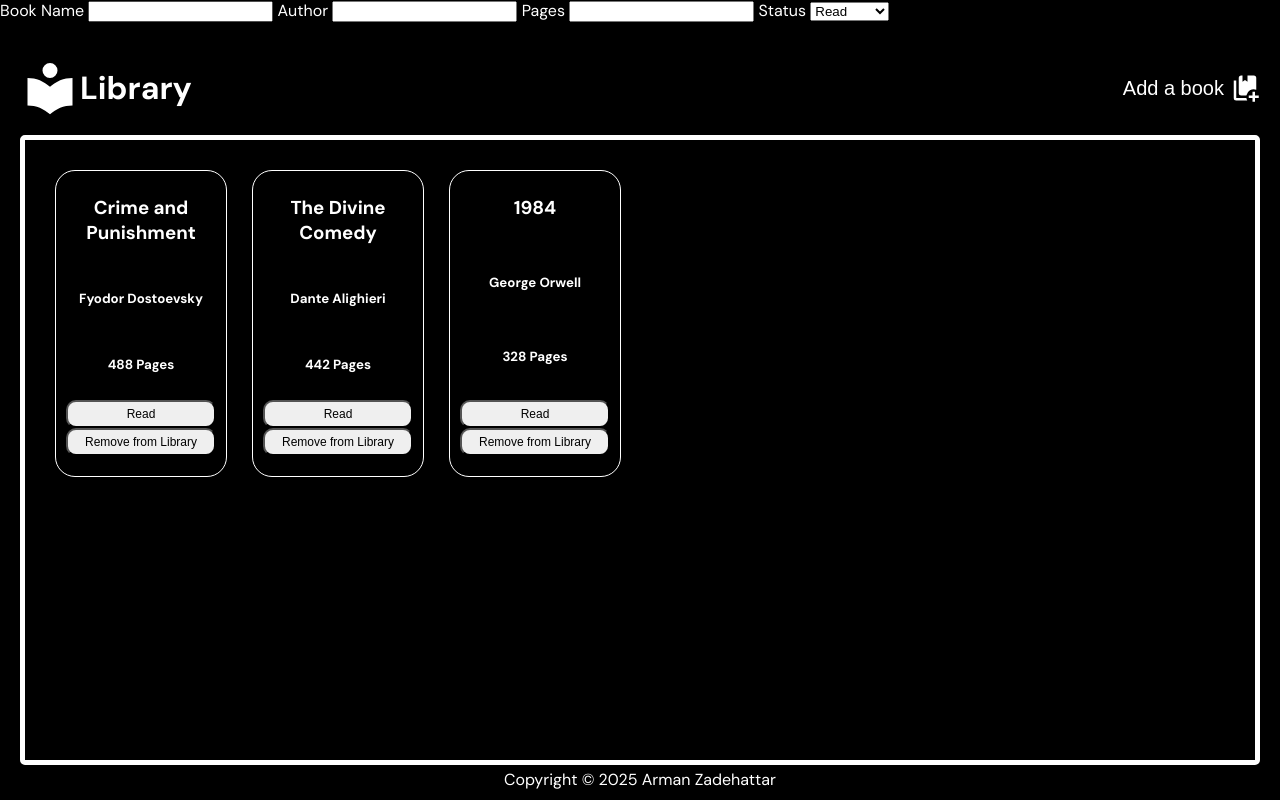
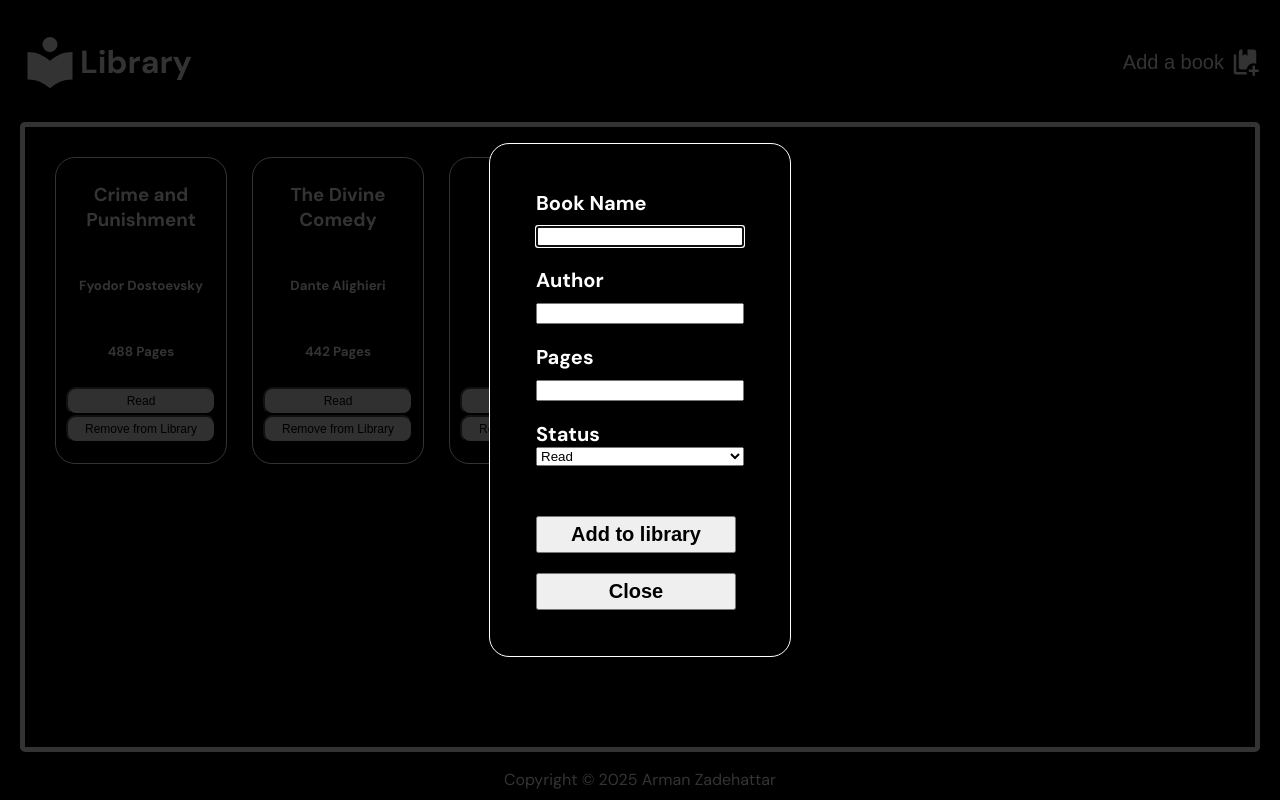
Before and after one commit to Arman-Attar/library, a plain HTML site: page index.html in a window 1280 px wide. Both pictures are taken after a click on the button "Add a book". Drawn offline with Linux system fonts and the light colour scheme.

Commit message:
added the ability to add books to the library

```diff
--- a/index.html
+++ b/index.html
@@ -12,21 +12,39 @@
 </head>
 <body>
     <dialog id="add-book-modal">
-
-    </dialog>
-    <form>
-        <label for="bookName">Book Name</label>
-        <input form="bookName" id="bookName" name="bookName">
+        <div class="modal">
+            <form class="modals" id="bookForm">
+                <div class="form-field">
+                <label for="name">Book Name</label>
+                <input id="name" name="name" required>
+            </div>
+            <div class="form-field">
                 <label for="author">Author</label>
-        <input form="author" id="author" name="author">
+                <input id="author" name="author" required>
+            </div>
+            <div class="form-field">
                 <label for="pages">Pages</label>
-        <input form="pages" id="pages" name="pages">
+                <input id="pages" name="pages" type="number" required>
+            </div>
+                <div class="form-field last-row">
                 <label for="bookRead">Status</label>
                 <select>
                     <option value="default">Read</option>
                     <option>Not Read</option>
                 </select>
+            </div>
+            <div class="form-field">
+                <input type="submit" value="Add to library" id="submit-book">
+            </div>
+            <div class="form-field">
+                <button type="button" onclick="document.getElementById('add-book-modal').close()">Close</button>
+            </div>
             </form>
+        </div>
+    </dialog>
+
+
+
         <div class="header">
             <div class="title">
                 <svg xmlns="http://www.w3.org/2000/svg" viewBox="0 0 24 24"><title>library</title><path d="M12,8A3,3 0 0,0 15,5A3,3 0 0,0 12,2A3,3 0 0,0 9,5A3,3 0 0,0 12,8M12,11.54C9.64,9.35 6.5,8 3,8V19C6.5,19 9.64,20.35 12,22.54C14.36,20.35 17.5,19 21,19V8C17.5,8 14.36,9.35 12,11.54Z" /></svg>
--- a/script.js
+++ b/script.js
@@ -20,11 +20,13 @@ function addBookToLibrary(title, author, pages, read) {
 }
 
 function displayEachBook() {
+    bookshelf.innerText = ""
     myLibrary.forEach(book => {
         const bookItem = document.createElement('div')
         const buttons = document.createElement('div')
         buttons.setAttribute('class', 'buttons')
         bookItem.setAttribute('class', "book-card")
+        bookItem.setAttribute('id', book.id)
         const bookTitle = document.createElement('h3')
         const bookAuthor = document.createElement('h5')
         const bookPages = document.createElement('h5')
@@ -50,8 +52,26 @@ function displayEachBook() {
 
 
 
+const bookshelf = document.querySelector('.bookshelf')
+const addBookButton = document.querySelector('.add-book-button')
+const modal = document.getElementById("add-book-modal")
+addBookButton.addEventListener("click", () => {
+    modal.showModal()
+})
 
-const bookshelf = document.querySelector('.bookshelf')
+const submitBookButton = document.getElementById("submit-book")
+submitBookButton.addEventListener("click", (e) => {
+    e.preventDefault()
+    addBookToLibrary(bookNameField.value, bookAuthorField.value, bookPagesField.value, true)
+    modal.close()
+    displayEachBook()
+})
+
+
+const bookNameField = document.getElementById('name')
+const bookAuthorField = document.getElementById('author')
+const bookPagesField = document.getElementById('pages')
+const bookReadStatus = document.getElementById('select')
 
 
 function startUp() {
--- a/style.css
+++ b/style.css
@@ -92,3 +92,46 @@ h1 {
     background-color: rgb(214, 44, 44);
     color: white;
 }
+
+ .modals{
+    display: table;
+    padding: 20px;
+    font-size: 20px;
+    font-weight: bold;
+    color: white;
+}
+
+dialog {
+    background-color: rgb(0, 0, 0);
+    border: 1px solid white;
+    border-radius: 20px;
+}
+
+.form-field {
+    display: flex;
+    flex-direction: column;
+    padding: 10px;
+}
+
+input {
+    width: 200px;
+    margin-top: 10px;
+}
+
+.last-row {
+    margin-bottom: 30px;
+}
+
+input[type=submit], button[type=button] {
+    margin: 0;
+    font-size: 20px;
+    cursor: pointer;
+    padding: 5px;
+    font-weight: bold;
+    width: 200px;
+}
+
+::backdrop {
+    background-color: black;
+    opacity: 0.8;
+}
```
Lines whose indentation alone changed are shown as unchanged.
